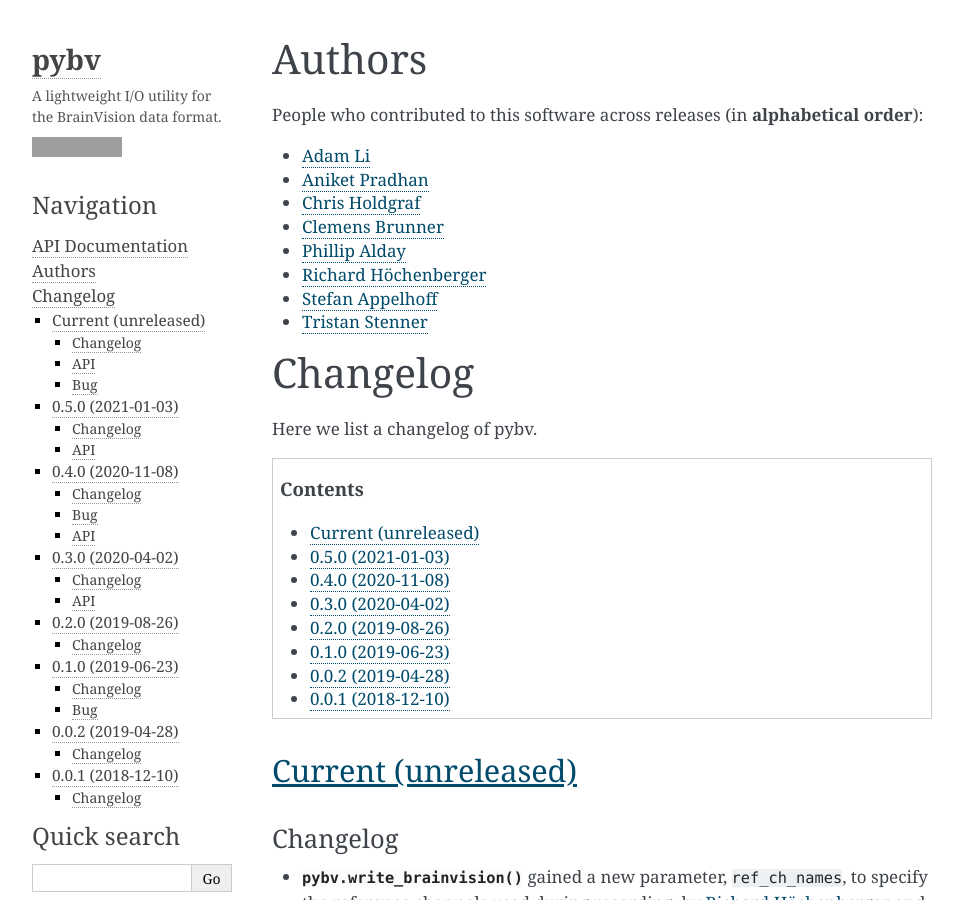
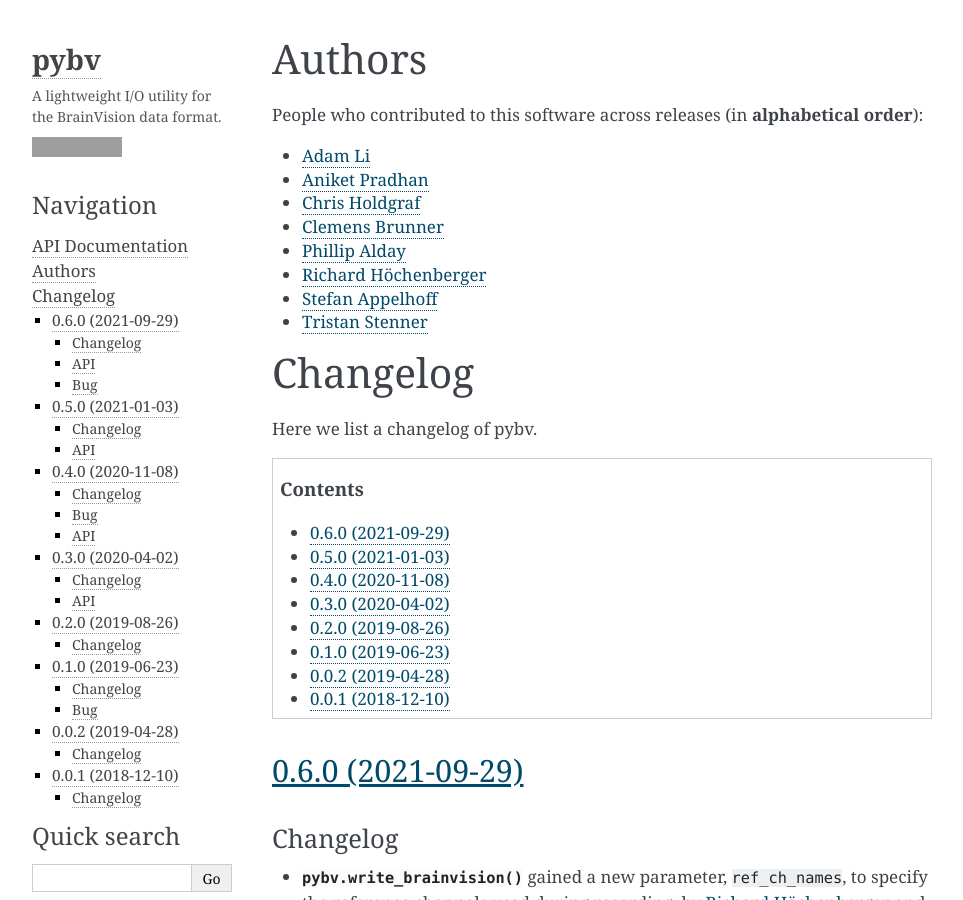
Before and after one commit to bids-standard/pybv, a Sphinx documentation site: the page built from docs/changelog.rst, in a window 1280 px wide and 900 px high. Shown: the whole window, without its empty margins (148-1111 px from the left). Built offline with Sphinx 7.4.7, drawn with Linux system fonts in a browser that asks for light colours; grey boxes are pictures that could not be loaded.

Commit message:
REL: 0.6.0

```diff
--- a/docs/changelog.rst
+++ b/docs/changelog.rst
@@ -27,7 +27,7 @@ Here we list a changelog of pybv.
    :local:
    :depth: 1
 
-Current (unreleased)
+0.6.0 (2021-09-29)
 ====================
 
 Changelog
--- a/pybv/__init__.py
+++ b/pybv/__init__.py
@@ -11,7 +11,7 @@
 #
 # License: BSD-3-Clause
 
-__version__ = '0.6.0.dev0'
+__version__ = '0.6.0'
 from .io import write_brainvision
 
 __all__ = ['write_brainvision']
```
Also changed, not shown: 1 other file.
